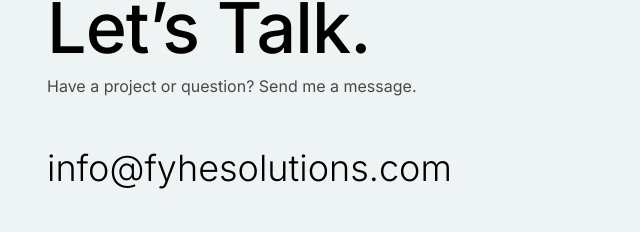
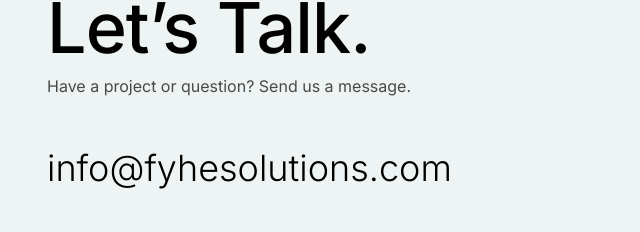
Before and after one commit to seenelm/fyhesolutions, a plain HTML site: page casestudy.html in a window 1280 px wide. Shown: the part 3178-3410 px from the top of the page, 35-675 px from the left. Drawn offline with nearby package versions, Linux system fonts and the light colour scheme.

Commit message:
changed the footer

```diff
--- a/casestudy.html
+++ b/casestudy.html
@@ -94,7 +94,7 @@
             <div class="col-12 col-sm-12 col-md-6 col-lg-6 col-xl-6 col-xxl-6">
               <section>
                 <h4>Let’s Talk.</h4>
-                <p>Have a project or question? Send me a message.</p>
+                <p>Have a project or question? Send us a message.</p>
                 <a href="mailto:info@fyhesolutions.com" class="ds-button">info@fyhesolutions.com</a>
               </section>
             </div>
```
